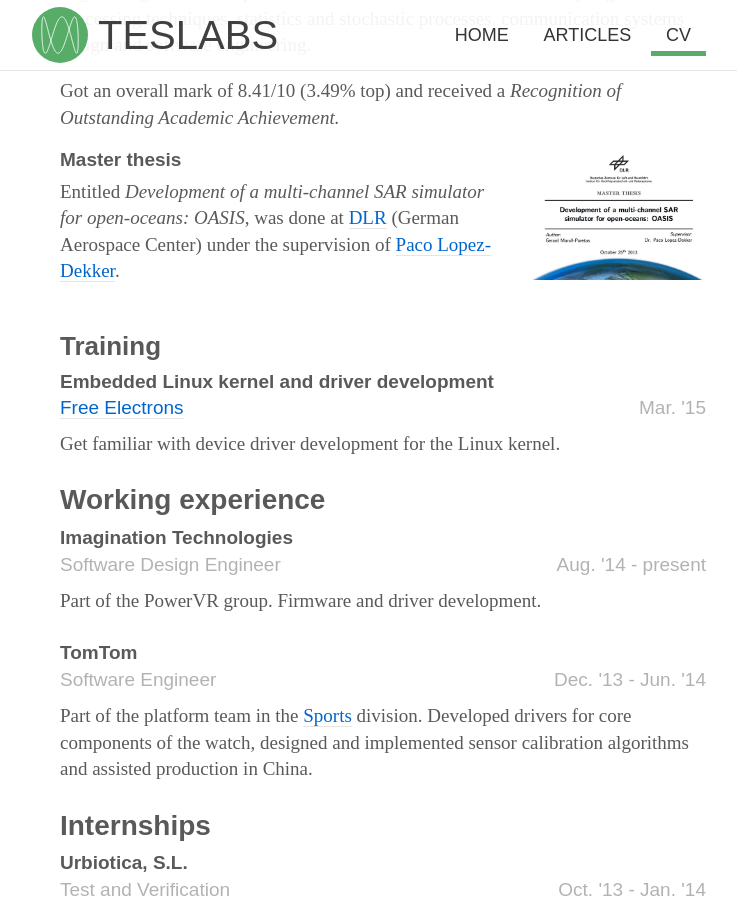
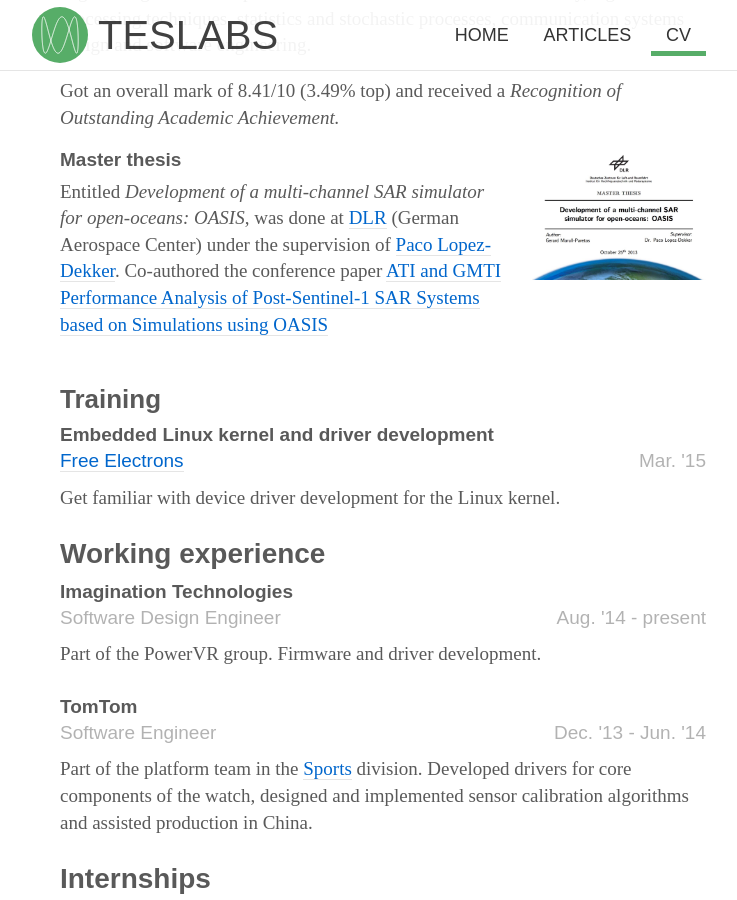
Before and after one commit to gmarull/gmarull.github.io, a Jekyll site: the page built from cv.html, in a window 1280 px wide and 900 px high, scrolled down 400 px. Shown: the whole window, without its empty margins (257-994 px from the left). Built offline with Jekyll 4.4.1, drawn with Linux system fonts in a browser that asks for light colours.

Commit message:
Added conf. paper for M. Thesis

```diff
--- a/cv.html
+++ b/cv.html
@@ -62,6 +62,8 @@
           Entitled <em>Development of a multi-channel SAR simulator for open-oceans: OASIS</em>, was done at
           <a href="//www.dlr.de">DLR</a> (German Aerospace Center) under the supervision of
           <a href="//www.dlr.de/hr/desktopdefault.aspx/tabid-4622/admin-1/7621_read-32488/">Paco Lopez-Dekker</a>.
+          Co-authored the conference paper <a href="http://ieeexplore.ieee.org/xpl/articleDetails.jsp?arnumber=6856919">
+          ATI and GMTI Performance Analysis of Post-Sentinel-1 SAR Systems based on Simulations using OASIS</a>
         </p>
       </div>
       <div class="grid-col-30">
```
